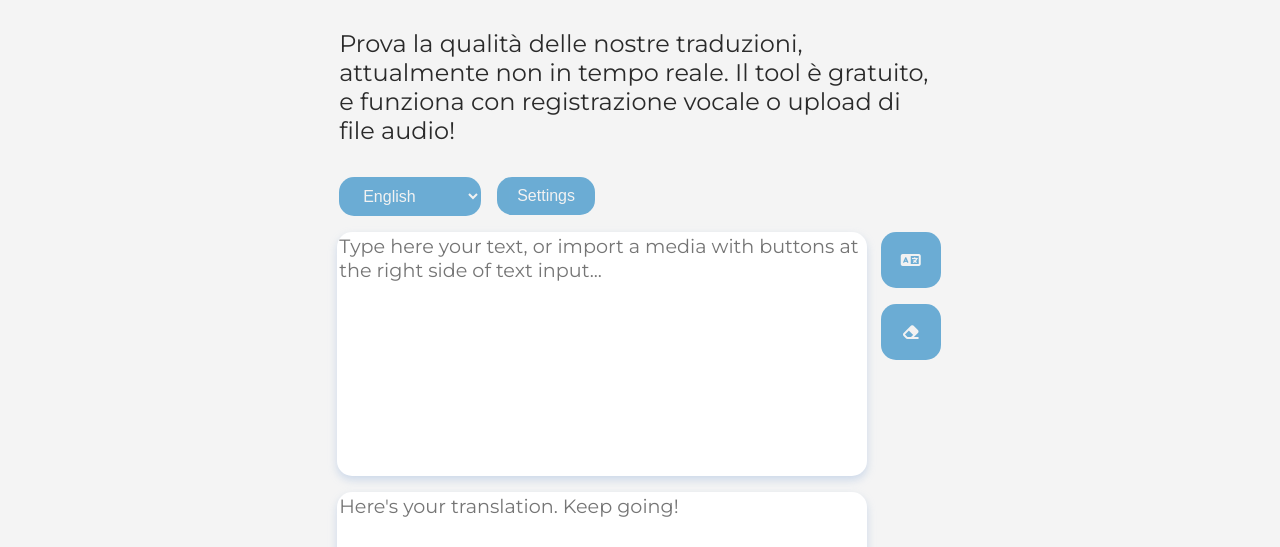
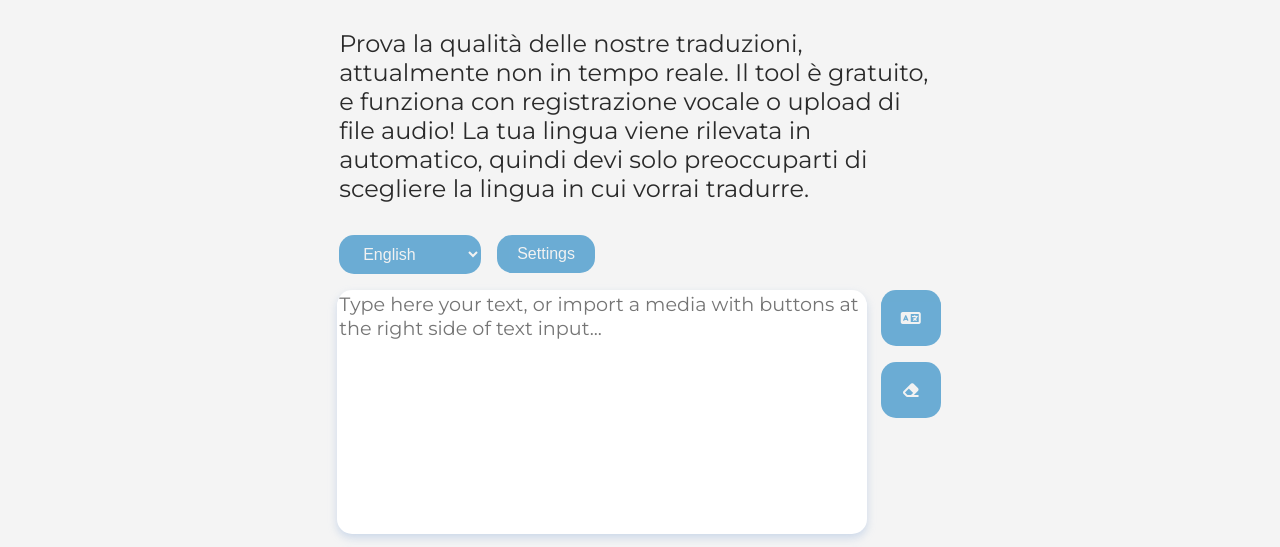
Before and after one commit to Z3roS4n/ConverzIA.net, a plain HTML site: page tryit.html in a window 1280 px wide. Shown: the part 207-754 px from the top of the page. Drawn offline with Linux system fonts and the light colour scheme.

Commit message:
Update tryit.html

```diff
--- a/tryit.html
+++ b/tryit.html
@@ -88,7 +88,7 @@
     <main>
         <div id="tryit" class="tryit-section">
             <h2 class="tryit-title">Try Our Translator</h2>
-            <p class="tryit-description">Prova la qualità delle nostre traduzioni, attualmente non in tempo reale. Il tool è gratuito, e funziona con registrazione vocale o upload di file audio!</p>
+            <p class="tryit-description">Prova la qualità delle nostre traduzioni, attualmente non in tempo reale. Il tool è gratuito, e funziona con registrazione vocale o upload di file audio! La tua lingua viene rilevata in automatico, quindi devi solo preoccuparti di scegliere la lingua in cui vorrai tradurre.</p>
             <div class="tryit-form">
                 <div class="upper-buttons">
                     <select name="language-selector" id="languageSelector" class="tryit-selector" title="Select a language">
```
